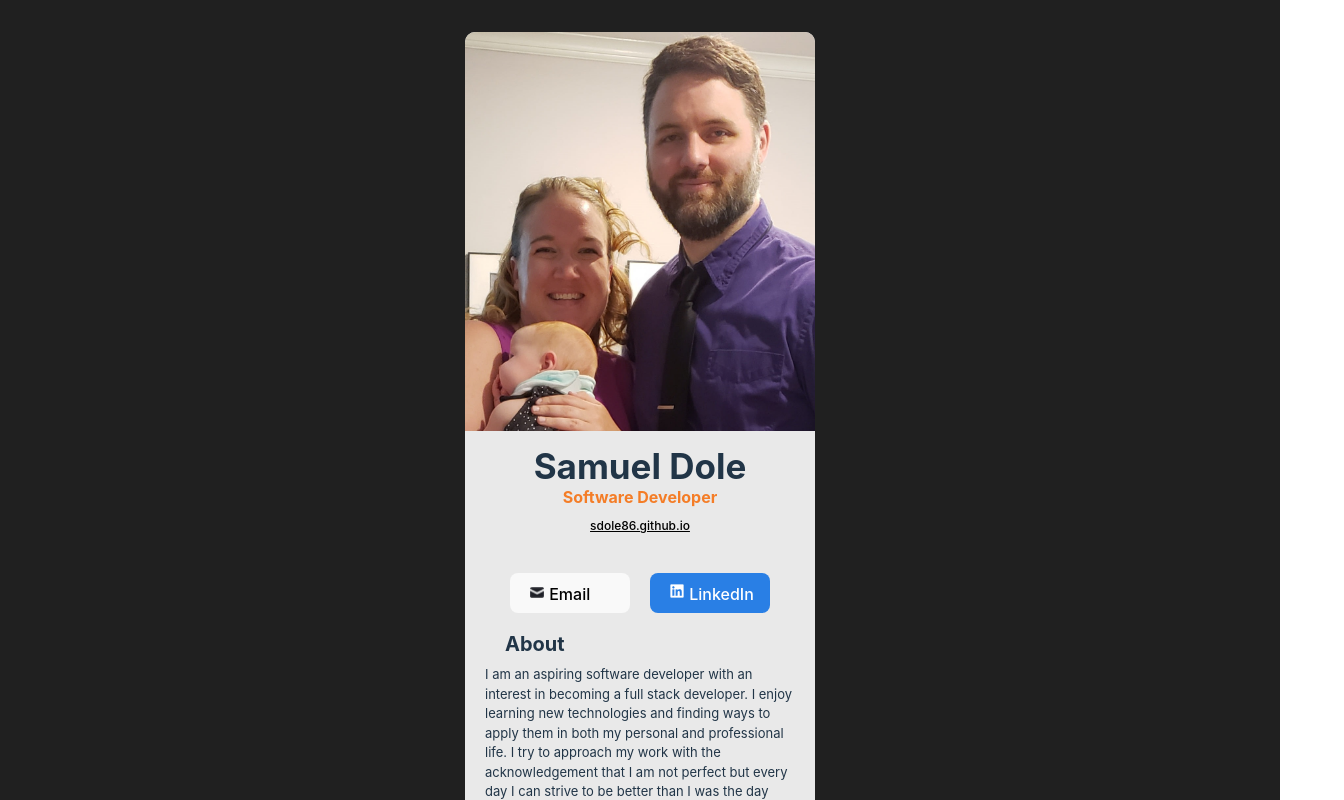
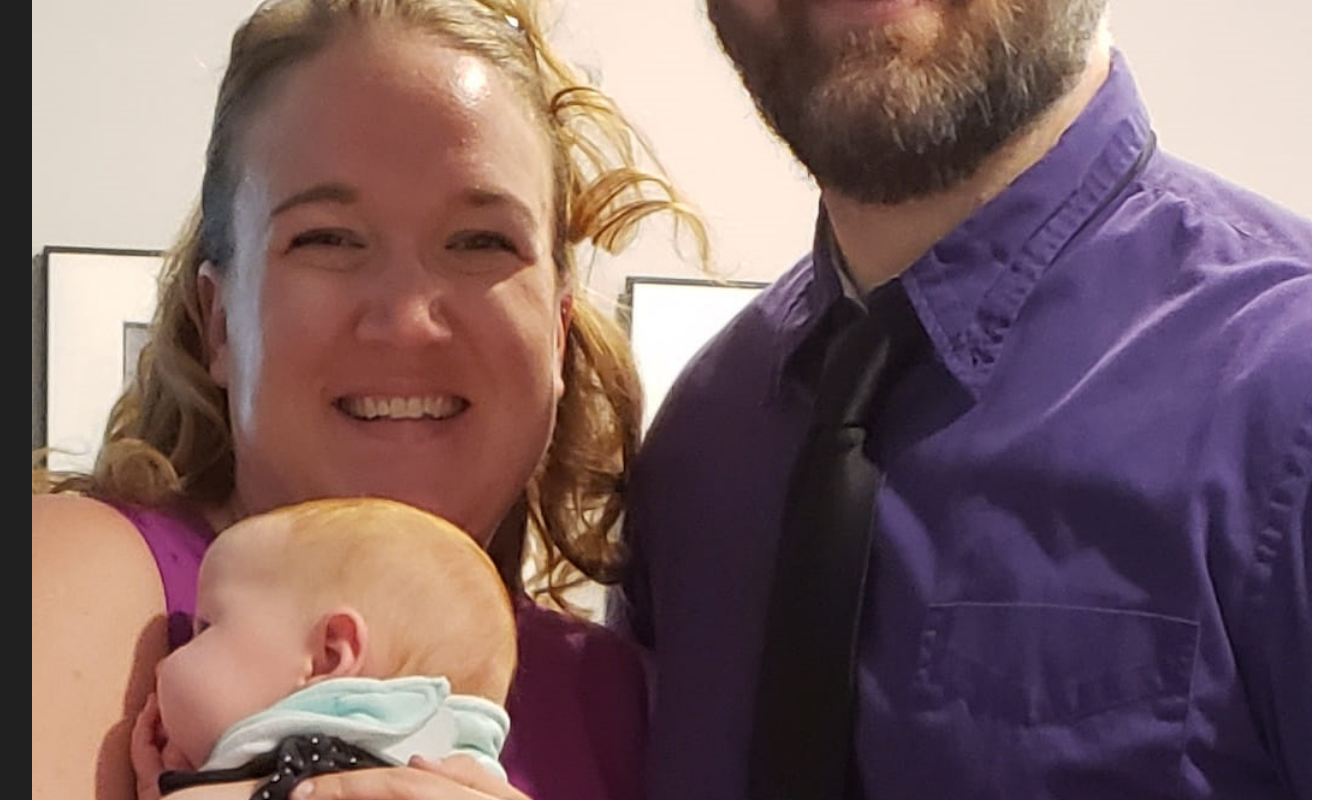
Before and after one commit to sdole86/Electronic_Business_Card, a React (Vite) app: page / in a window 1280 px wide. Shown: the top 800 px of the page, 1344 px wide, since content can reach past the window. Built offline with nearby package versions, Linux system fonts and the light colour scheme.

Commit message:
Updated CSS to be more responsive on mobile

```diff
--- a/src/App.css
+++ b/src/App.css
@@ -13,13 +13,14 @@
 
 body {
   background-color: rgb(32, 32, 32);
+  height: 100vh;
 }
 
 .App {
   background-color: rgb(233, 233, 233);
   border-radius: 10px;
   overflow: hidden;
-  width: 350px;
+  width: 100vw;
   margin-right: auto;
   margin-left: auto;
 }
```
